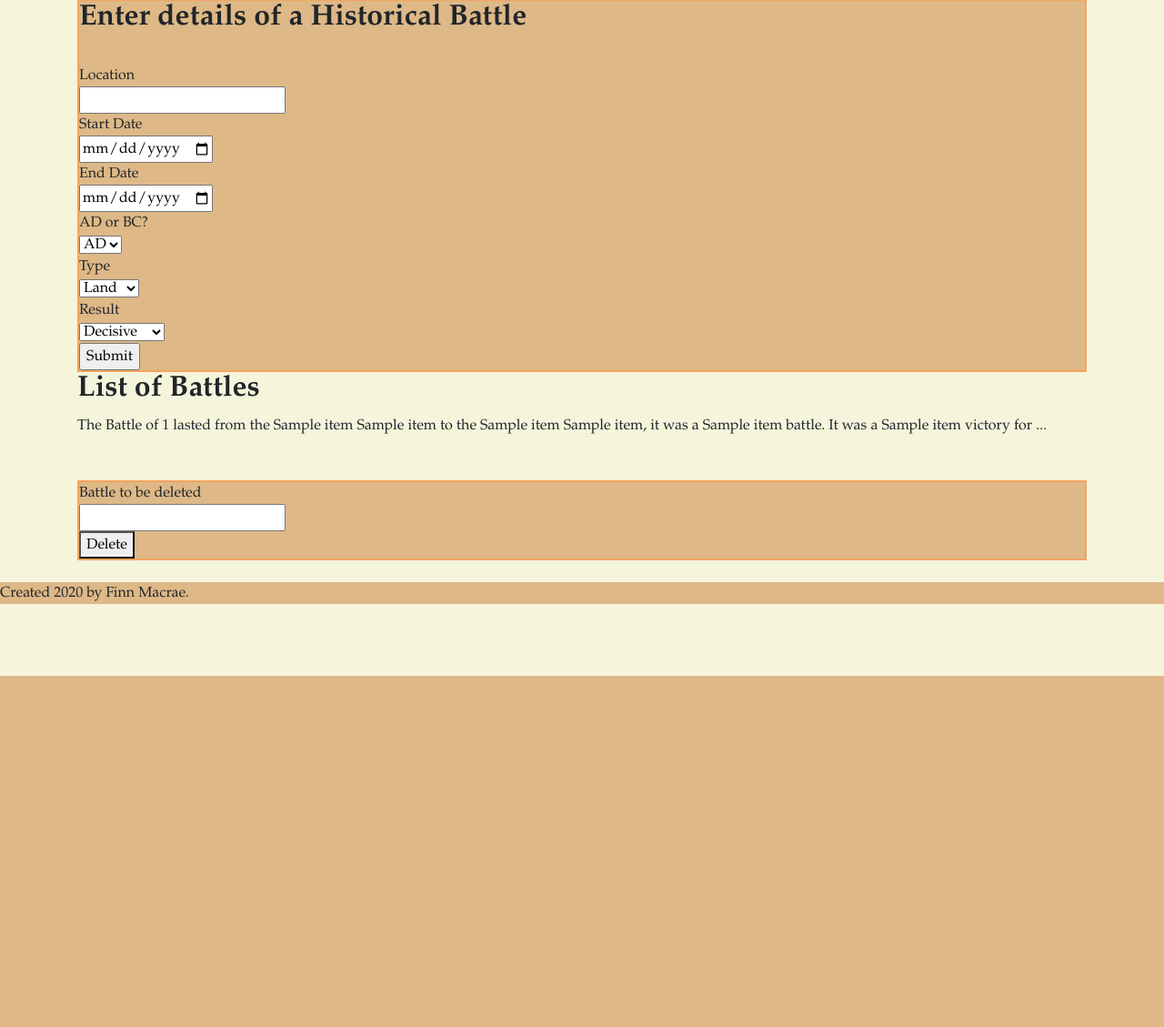
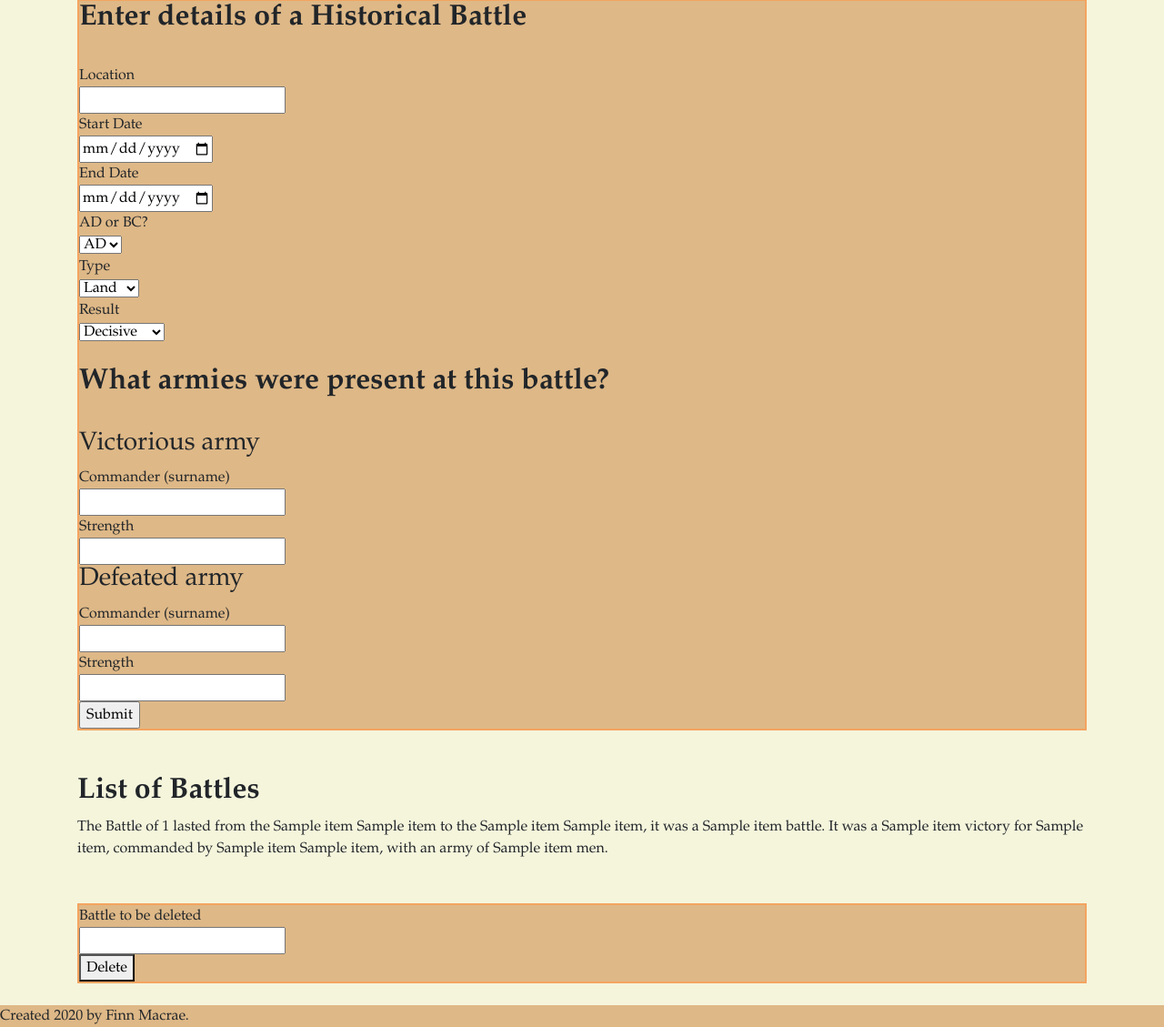
Before and after one commit to Finn969/Project-SFIA-1, a Flask app: template templates/battlespage.html in a window 1280 px wide. Shown: the part 57-1186 px from the top of the page at 91% size. Before the commit the page ends 800 px from the top, so only its background shows below. Run offline with Flask 2, Linux system fonts and the light colour scheme; the template is opened without the code that fills it: most values are stand-ins (such as "Sample title", 1, 10 or a date in 2020); some libraries are stand-ins or nearby versions.

Commit message:
added winner/loser functionality to battlespage

```diff
--- a/app.py
+++ b/app.py
@@ -44,9 +44,16 @@ def battlespage():
          BCAD = details['bcad']
          type = details['Type']
          result = details['Result']
-         cur.execute("INSERT INTO battlestable(location,startdate,enddate,bcad,type,result) VALUES(%s,%s,%s,%s,%s,%s)", (Location,start,end,BCAD,type,result))
+         wCommand = details['wCommander']
+         lCommand = details['lCommander']
+         wStrength = details['wStrong']
+         lStrength = details['lStrong']
+
+         cur.execute("INSERT INTO armiestable(strength,commanderID) VALUES(%s,(SELECT ID FROM commanderstable WHERE lastname = %s))",(wStrength,wCommand))
+         cur.execute("INSERT INTO armiestable(strength,commanderID) VALUES(%s,(SELECT ID FROM commanderstable WHERE lastname = %s))",(lStrength,lCommand))
+         cur.execute("INSERT INTO battlestable(location,startdate,enddate,bcad,type,result,winner,loser) VALUES(%s,%s,%s,%s,%s,%s,(SELECT ID FROM armiestable WHERE strength = %s),(SELECT ID FROM armiestable WHERE strength = %s))", (Location,start,end,BCAD,type,result,wStrength,lStrength))
          mysql.connection.commit()
-    cur.execute('''SELECT location,DATE_FORMAT(startdate, '%D %M %Y'),bcad,DATE_FORMAT(startdate, '%D %M %Y'),bcad,type,result FROM battlestable''')
+    cur.execute('''SELECT location,DATE_FORMAT(startdate, '%D %M %Y'),bcad,DATE_FORMAT(enddate, '%D %M %Y'),bcad,type,result,armiestable.strength,commanderstable.firstname,commanderstable.lastname,commanderstable.nationality FROM battlestable,armiestable,commanderstable WHERE battlestable.winner = armiestable.armyID AND armiestable.commanderID = commanderstable.ID''')
     rows = cur.fetchall()
     mysql.connection.commit()
     cur.close()
--- a/templates/battlespage.html
+++ b/templates/battlespage.html
@@ -29,8 +29,18 @@ p {font-family: Garamond;}
             <option value="Indecisive">Indecisive</option>
             <option value="Pyrrhic">Pyrrhic</option>
           </select> <br>
-          <input type = "submit">
-    </form>
+    <br>
+      <H2>What armies were present at this battle?</H2> <br>
+      <h3>Victorious army</h3>
+      Commander (surname)<br> <input type = "text" name= "wCommander" /> <br>
+      Strength<br> <input type = "number" name = "wStrong" /> <br>
+      <h3>Defeated army</h3>
+      Commander (surname)<br>  <input type = "text" name = "lCommander" /> <br>
+      Strength<br> <input type = "number" name = "lStrong" /> <br>
+        <input type = "submit" action = "{{ url_for('create-army') }}">
+  </form>
+  <br><br>
+
         <H2>List of Battles</H2>
         {% for item in battleinfo %}
         <tr>
@@ -40,7 +50,11 @@ p {font-family: Garamond;}
             <td>{{item[3]}}</td>
             <td>{{item[4]}},</td>
             <td> it was a {{item[5]}} battle.</td>
-            <td> It was a {{item[6]}} victory for ...</td>
+            <td> It was a {{item[6]}} victory for </td>
+            <td> {{item[10]}}, commanded by</td>
+            <td>{{item[8]}}</td>
+            <td>{{item[9]}},</td>
+            <td>with an army of {{item[7]}} men.</td>
             <br><br>
         </tr>
         {% endfor %}
```
